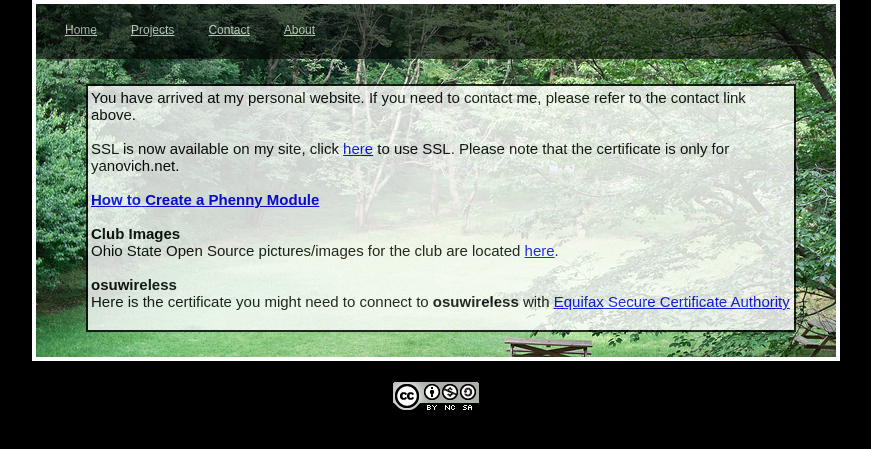
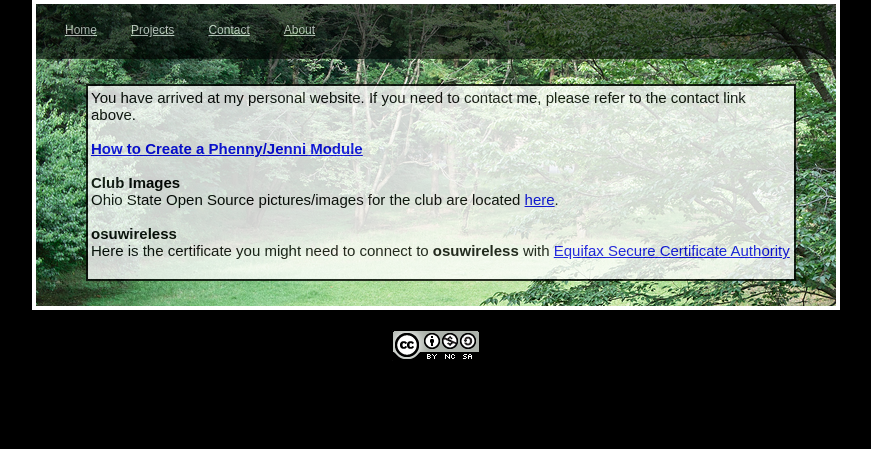
Before and after one commit to myano/yanovich.net, a PHP site: page / in a window 1280 px wide. Shown: the part 100-549 px from the top of the page, without its empty margins (208-1079 px from the left). Run offline with PHP 8.4, Linux system fonts and the light colour scheme; data that the repository does not hold is empty.

Commit message:
removed comment about site having SSL

```diff
--- a/index-content.php
+++ b/index-content.php
@@ -1,8 +1,6 @@
 You have arrived at my personal website. If you need to contact me, please refer to the contact link above.
 <br /><br />
-SSL is now available on my site, click <a href="https://yanovich.net/">here</a> to use SSL. Please note that the certificate is only for yanovich.net.
-<br /><br />
-<a href="https://github.com/myano/jenni/wiki/How-to-create-a-phenny-module"><span class="fontbold">How to Create a Phenny Module</span></a>
+<a href="https://github.com/myano/jenni/wiki/How-to-create-a-phenny-module"><span class="fontbold">How to Create a Phenny/Jenni Module</span></a>
 <br><br>
 <span class="fontbold">Club Images</span><br>
 Ohio State Open Source pictures/images for the club are located <a href="open_source_images.tar.gz">here</a>.
```
